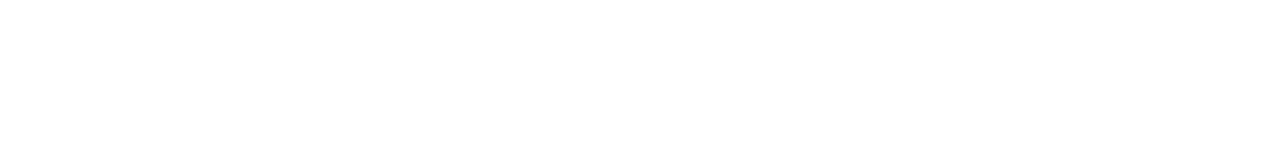
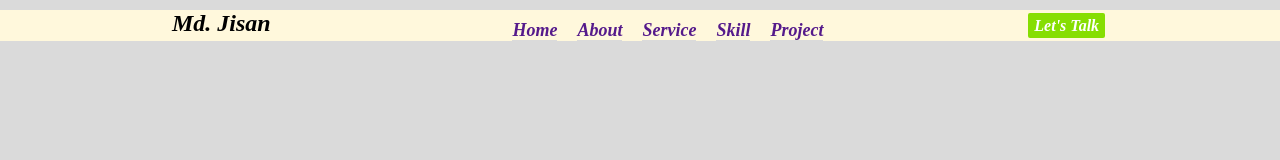
Before and after one commit to SR-JISAN/project-00, a plain HTML site: page index.html in a window 1280 px wide. Drawn offline with Linux system fonts and the light colour scheme.

Commit message:
set-navigation

```diff
--- a/index.html
+++ b/index.html
@@ -4,8 +4,27 @@
     <meta charset="UTF-8">
     <meta name="viewport" content="width=device-width, initial-scale=1.0">
     <title>Explore Everything</title>
+    <link rel="stylesheet" href="/style/style.css">
 </head>
 <body>
+    <head>
+        <div class="navigation">
+            <h3 class="my-name">
+                Md. Jisan
+            </h3>
+            <ul class="navi-discrip">
+                <li type="none"><a class="navi-link" href="">Home</a></li>
+                <li type="none"><a class="navi-link" href=""> About</a></li>
+                <li type="none"><a class="navi-link" href="">Service</a></li>
+                <li type="none"><a class="navi-link" href="">Skill</a></li>
+                <li type="none"><a class="navi-link" href=""> Project</a></li>
+            </ul>
+            <button class="navi-btn"><a href="" class="btn-link">Let's Talk</a></button>
+        </div>
+    </head>
 
+    <footer>
+
+    </footer>
 </body>
 </html>
--- /dev/null
+++ b/style/style.css
@@ -0,0 +1,55 @@
+*{
+    margin: 0;
+    background-color: rgb(218, 218, 218);
+}
+.my-name{
+    font-weight: 900;
+    font-size: x-large;
+    background-color: cornsilk;
+    font-style: italic;
+}
+.navigation{
+    display: grid ;
+    grid-template-columns: auto auto auto;
+    gap: 30px;
+    justify-content:space-evenly;
+    background-color: cornsilk;
+    margin-top: 10px;
+
+}
+.navi-discrip{
+    display: flex;
+    justify-content: center;
+    gap: 20px;
+    font-size: large;
+    font-weight: 800;
+    padding-top: 10px;
+    color: rgb(25, 25, 67);
+    background-color: cornsilk;
+    font-style: italic;
+
+}
+.navi-link{
+    text-decoration: none;
+    background-color: cornsilk;
+}
+.btn-link{
+    text-decoration: none;
+    background-color:rgb(134, 222, 2);
+    font-size: medium;
+    font-weight: 700;
+    color: white;
+    font-family: 'Times New Roman', Times, serif;
+    font-style: italic;
+
+}
+.navi-btn{
+    background-color:rgb(134, 222, 2);
+    border: 3px solid cornsilk;
+    color: white;
+    border-radius: 5px;
+
+}
+.navi-btn:hover, .btn-link:hover{
+    background-color: red;
+}
```
